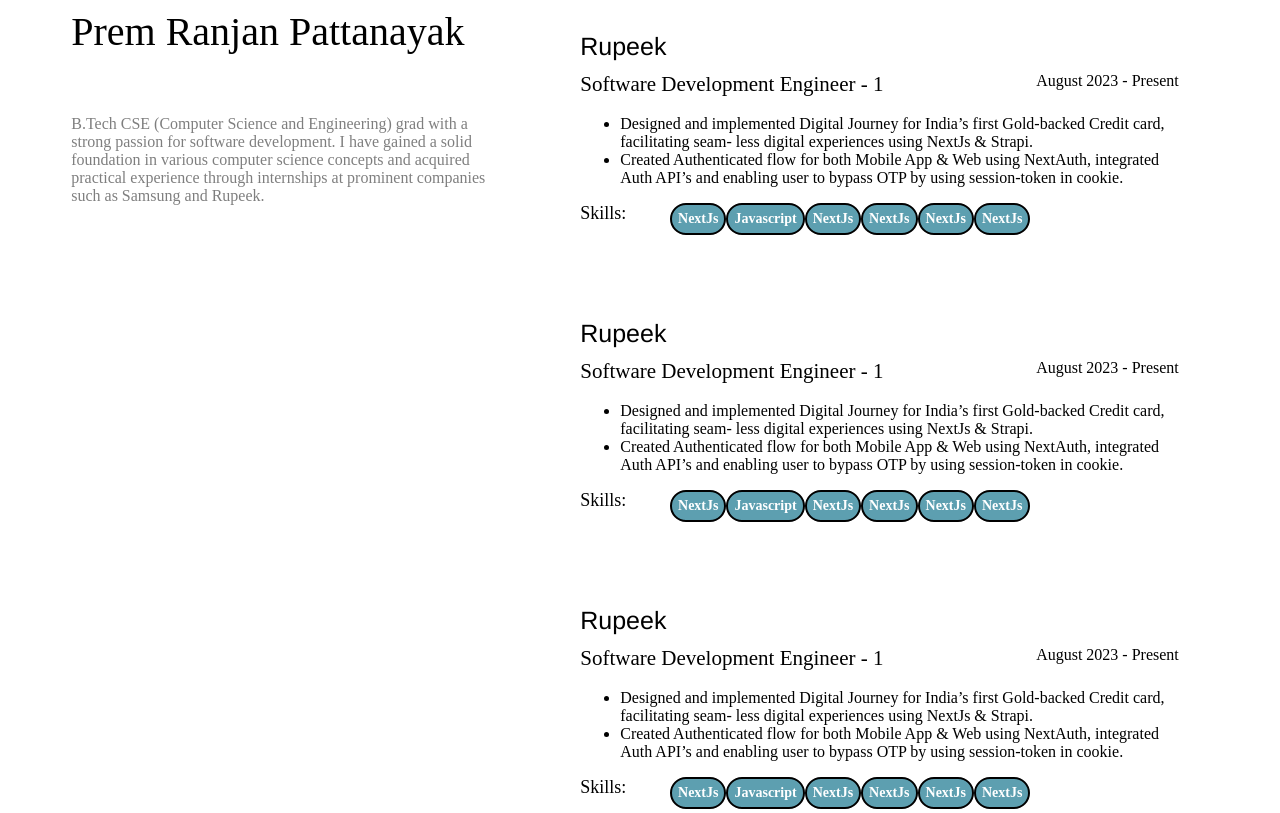
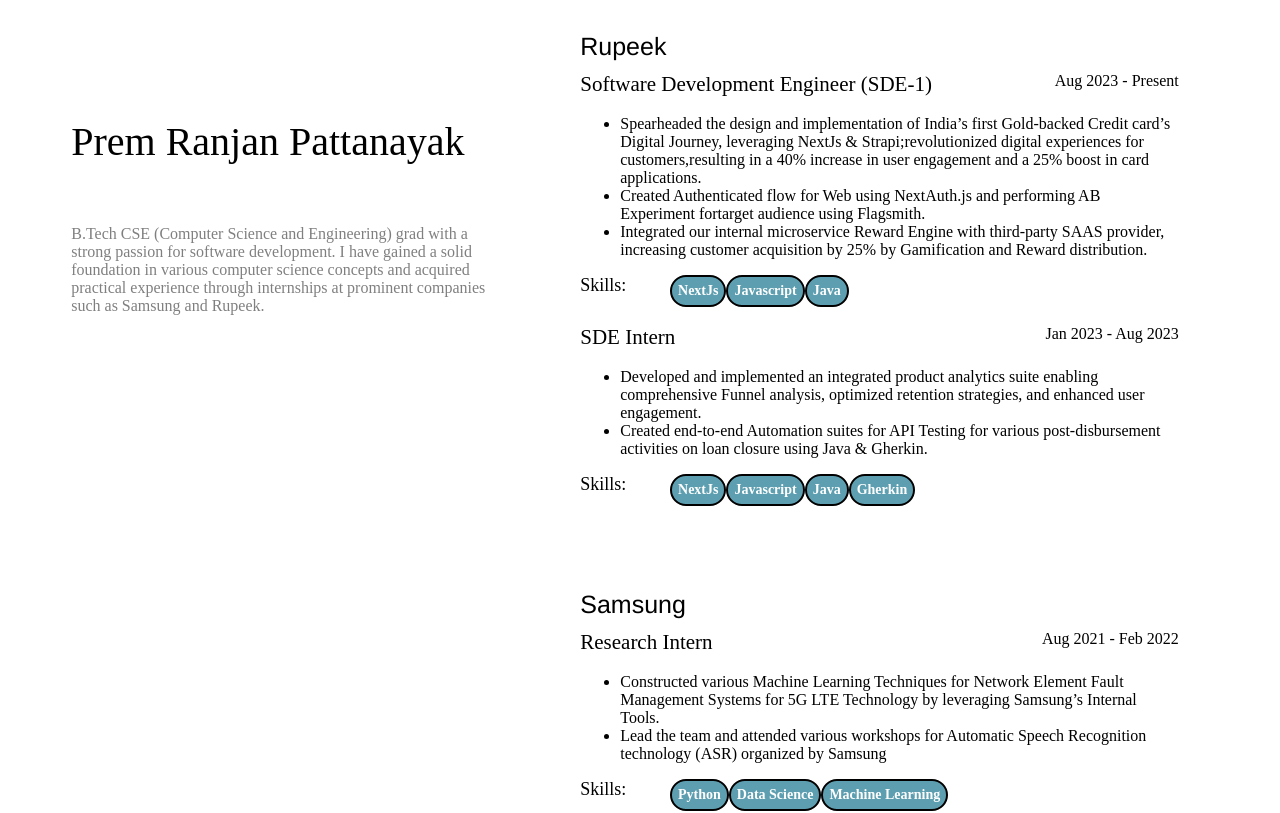
Before and after one commit to premptk/TODO-App, a Next.js app in the folder portfolio/: page /Component/Content in a window 1280 px wide. Shown: the top 813 px of the page. Built offline with nearby package versions, Linux system fonts and the light colour scheme.

Commit message:
fixed working section

```diff
--- a/portfolio/pages/Component/AtomicComponent/Experience.js
+++ b/portfolio/pages/Component/AtomicComponent/Experience.js
@@ -4,6 +4,9 @@
     display: 'flex',
     flexDirection: 'column',
     gap: '20px',
+    position: 'sticky',
+    top: '0px',
+    marginTop: '110px'
   },
   para1: {
     fontSize: '40px',
@@ -34,10 +37,10 @@
           various computer science concepts and acquired practical experience
           through internships at prominent companies such as Samsung and Rupeek.
         </div>
-        <div className={classes.para3}>About</div>
         <div className={classes.para3}>Experience</div>
         <div className={classes.para3}>Project</div>
         <div className={classes.para3}>Publications</div>
+        <div className={classes.para3}>Contact Me</div>
       </div>
     </>
   );
--- a/portfolio/pages/Component/AtomicComponent/Working.js
+++ b/portfolio/pages/Component/AtomicComponent/Working.js
@@ -2,10 +2,10 @@
 
 const useStyles = createUseStyles({
   wrapper: {
-    backgroundColor: 'rgb(255 255 255 / 10%)',
+    backgroundColor: "rgb(255 255 255 / 10%)",
     padding: "30px 30px",
-    backdropFilter: 'blur(10px)',
-    borderRadius: '13px'
+    backdropFilter: "blur(10px)",
+    borderRadius: "13px",
   },
   header: {
     fontSize: "25px",
@@ -30,71 +30,65 @@
     fontSize: "16px",
   },
   pointers: {
-    marginBottom: '10px',
-    fontWeight: 200
+    marginBottom: "10px",
+    fontWeight: 200,
   },
   skills: {
     display: "flex",
-    justifyContent: 'flex-start'
+    justifyContent: "flex-start",
   },
   skillsHeader: {
-    width: '15%',
-    fontSize: '18px'
+    width: "15%",
+    fontSize: "18px",
   },
   bulletSkills: {
     display: "flex",
-    width: '85%',
-    flexWrap: 'wrap'
+    width: "85%",
+    flexWrap: "wrap",
   },
   eachSkill: {
-    border: '2px black solid',
-    borderRadius: '25px',
-    padding: '6px',
-    fontSize: '14px',
-    backgroundColor: '#5d9fb0',
-    color: 'white',
-    fontWeight: 600
-  }
+    border: "2px black solid",
+    borderRadius: "25px",
+    padding: "6px",
+    fontSize: "14px",
+    backgroundColor: "#5d9fb0",
+    color: "white",
+    fontWeight: 600,
+  },
 });
 
-const Working = () => {
+const Working = ({ data }) => {
   const classes = useStyles();
 
   return (
     <>
       <div className={classes.wrapper}>
-        <div className={classes.header}>Rupeek</div>
+          <div className={classes.header}>{data.company}</div>
+          {data.positions.map((eachExperience, idx) => (
+            <div key={idx}>
               <div className={classes.workheader}>
-          <div className={classes.subheader}>
-            Software Development Engineer - 1
-          </div>
-          <div className={classes.date}>August 2023 - Present</div>
+                <div className={classes.subheader}>{eachExperience.title}</div>
+                <div className={classes.date}>{eachExperience.date}</div>
               </div>
               <div className={classes.pointers}>
                 <ul>
-            <li>
-              Designed and implemented Digital Journey for India’s first
-              Gold-backed Credit card, facilitating seam- less digital
-              experiences using NextJs & Strapi.
-            </li>
-            <li>
-              Created Authenticated flow for both Mobile App & Web using
-              NextAuth, integrated Auth API’s and enabling user to bypass OTP by
-              using session-token in cookie.
-            </li>
+                  {eachExperience.experience.map((element, subIdx) => (
+                    <li key={subIdx}>{element}</li>
+                  ))}
                 </ul>
               </div>
               <div className={classes.skills}>
                 <div className={classes.skillsHeader}>Skills:</div>
                 <div className={classes.bulletSkills}>
-            <div className={classes.eachSkill}>NextJs</div>
-            <div className={classes.eachSkill}>Javascript</div>
-            <div className={classes.eachSkill}>NextJs</div>
-            <div className={classes.eachSkill}>NextJs</div>
-            <div className={classes.eachSkill}>NextJs</div>
-            <div className={classes.eachSkill}>NextJs</div>
+                  {eachExperience.skills.map((skill, subIdx) => (
+                    <div key={subIdx} className={classes.eachSkill}>
+                      {skill}
+                    </div>
+                  ))}
                 </div>
               </div>
+            </div>
+          ))}
       </div>
     </>
   );
--- a/portfolio/pages/Component/Content/index.js
+++ b/portfolio/pages/Component/Content/index.js
@@ -16,6 +16,7 @@
     display: 'flex',
     flexDirection: 'row',
     gap: '90px',
+    alignItems: 'start'
   },
   secondPart: {
     width: '60%',
@@ -27,6 +28,77 @@
 
 const Content = () => {
   const classes = useStyles();
+  const workingData = [
+    {
+      company: 'Rupeek',
+      positions: [
+        {
+          title: 'Software Development Engineer (SDE-1)',
+          date: 'Aug 2023 - Present',
+          experience: [
+            "Spearheaded the design and implementation of India’s first Gold-backed Credit card’s Digital Journey, leveraging NextJs & Strapi;revolutionized digital experiences for customers,resulting in a 40% increase in user engagement and a 25% boost in card applications.",
+            "Created Authenticated flow for Web using NextAuth.js and performing AB Experiment fortarget audience using Flagsmith.",
+            "Integrated our internal microservice Reward Engine with third-party SAAS provider, increasing customer acquisition by 25% by Gamification and Reward distribution."
+          ],
+          skills: [
+            "NextJs",
+            "Javascript",
+            "Java"
+          ]
+        },
+        {
+          title: 'SDE Intern',
+          date: 'Jan 2023 - Aug 2023',
+          experience: [
+            "Developed and implemented an integrated product analytics suite enabling comprehensive Funnel analysis, optimized retention strategies, and enhanced user engagement.",
+            "Created end-to-end Automation suites for API Testing for various post-disbursement activities on loan closure using Java & Gherkin."
+          ],
+          skills: [
+            "NextJs",
+            "Javascript",
+            "Java",
+            "Gherkin"
+          ]
+        }
+      ]
+    },
+    {
+      company: 'Samsung',
+      positions: [
+        {
+          title: 'Research Intern',
+          date: 'Aug 2021 - Feb 2022',
+          experience: [
+            "Constructed various Machine Learning Techniques for Network Element Fault Management Systems for 5G LTE Technology by leveraging Samsung’s Internal Tools.",
+            "Lead the team and attended various workshops for Automatic Speech Recognition technology (ASR) organized by Samsung"
+          ],
+          skills: [
+            "Python",
+            "Data Science",
+            "Machine Learning"
+          ]
+        }
+      ]
+    },
+    {
+      company: 'ATPLC',
+      positions: [
+        {
+          title: 'Machine Learning Intern',
+          date: 'Jun 2021 - Aug 2021',
+          experience: [
+            "Designing, architecting, and developing high-quality deep learning models and algorithms for object detection and segmentation problems andd Reading, understanding, implementing, and experimenting with new research papers."
+          ],
+          skills: [
+            "Python",
+            "Data Science",
+            "Machine Learning"
+          ]
+        }
+      ]
+    }
+  ];
+
 
   return (
     <div className={classes.mainWrapper}>
@@ -34,10 +106,9 @@
         <Experience />
       </div>
       <div className={classes.secondPart}>
-        <Working />
-        <Working />
-        <Working />
-        <Working />
+        {workingData.map(element => (
+          <Working key={element.id} data={element} />
+        ))}
       </div>
     </div>
   );
```
Also changed, not shown: portfolio/pages/Component/Projects/index.js (added, +9 -0 lines), portfolio/pages/index.js (+4 -6 lines). Lines whose indentation alone changed are shown as unchanged.
